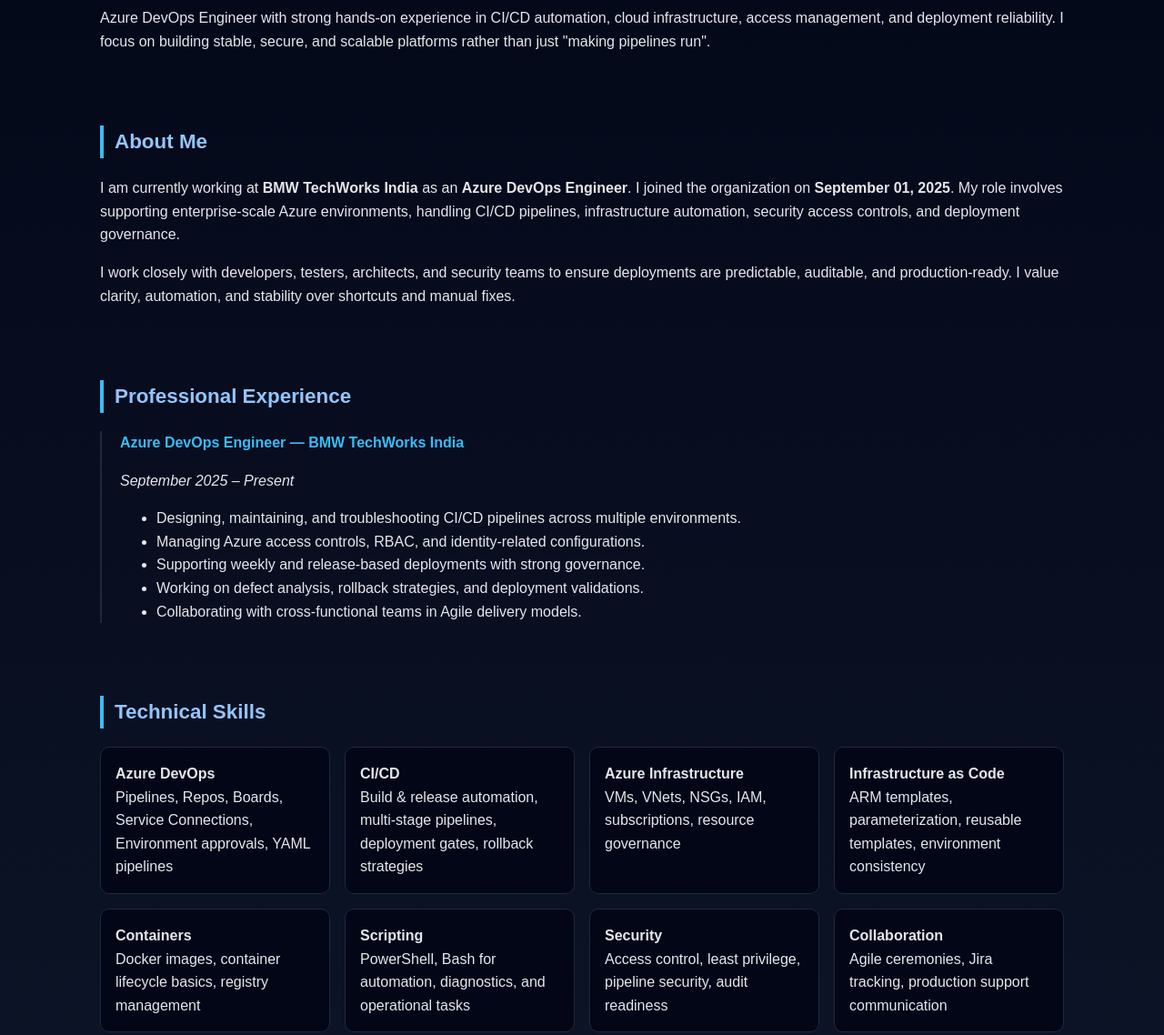
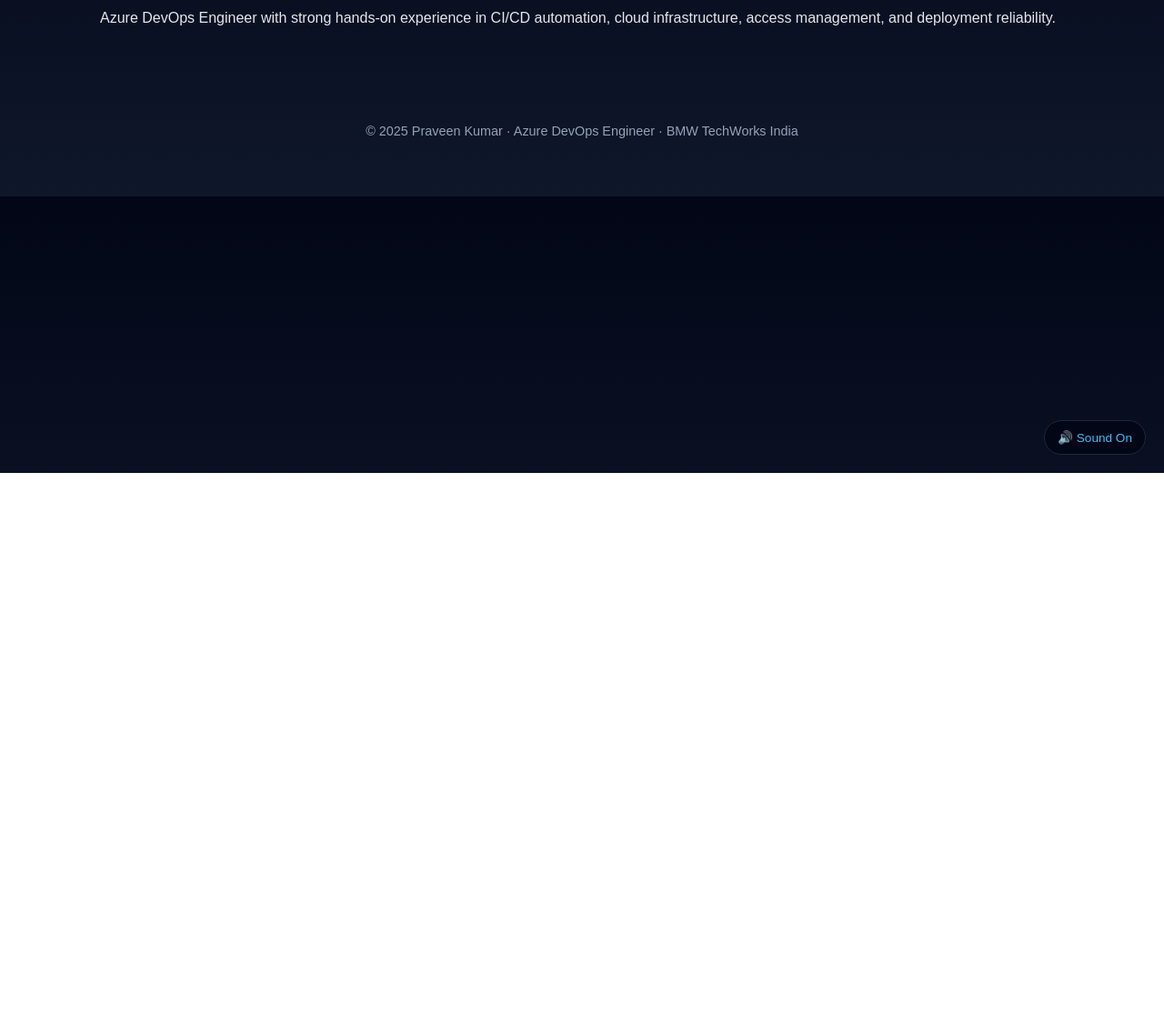
Before and after one commit to Praveen96-matrix/praveenkumar, a plain HTML site: page index.html in a window 1280 px wide. Shown: the part 280-1418 px from the top of the page at 91% size. After the commit the page ends 800 px from the top, so only its background shows below. Drawn offline with Linux system fonts and the light colour scheme.

Commit message:
sound added file

```diff
--- a/index.html
+++ b/index.html
@@ -4,11 +4,13 @@
   <meta charset="UTF-8" />
   <meta name="viewport" content="width=device-width, initial-scale=1.0" />
   <title>Praveen Kumar | Azure DevOps Engineer</title>
+
   <style>
     * {
       box-sizing: border-box;
       scroll-behavior: smooth;
     }
+
     body {
       margin: 0;
       font-family: Arial, Helvetica, sans-serif;
@@ -16,6 +18,7 @@
       color: #e5e7eb;
       line-height: 1.6;
     }
+
     nav {
       position: fixed;
       top: 0;
@@ -25,6 +28,7 @@
       border-bottom: 1px solid #1e293b;
       z-index: 1000;
     }
+
     nav ul {
       display: flex;
       justify-content: center;
@@ -33,32 +37,39 @@
       padding: 12px;
       gap: 20px;
     }
+
     nav a {
       color: #93c5fd;
       text-decoration: none;
       font-size: 0.95rem;
     }
+
     nav a:hover {
       color: #38bdf8;
     }
+
     .container {
       max-width: 1100px;
       margin: auto;
       padding: 100px 20px 60px;
     }
+
     header {
       animation: fadeInUp 1s ease forwards;
     }
+
     h1 {
       font-size: 3rem;
       margin-bottom: 10px;
       color: #38bdf8;
     }
+
     h2 {
       font-size: 1.5rem;
       font-weight: normal;
       color: #cbd5f5;
     }
+
     section {
       margin-top: 80px;
       opacity: 0;
@@ -66,6 +77,7 @@
       animation: fadeInUp 1s ease forwards;
       animation-delay: 0.2s;
     }
+
     section h3 {
       border-left: 4px solid #38bdf8;
       padding-left: 12px;
@@ -73,11 +85,13 @@
       color: #93c5fd;
       font-size: 1.4rem;
     }
+
     .skills-grid {
       display: grid;
       grid-template-columns: repeat(auto-fit, minmax(250px, 1fr));
       gap: 16px;
     }
+
     .skill {
       background: #020617;
       padding: 16px;
@@ -85,27 +99,53 @@
       border: 1px solid #1e293b;
       transition: transform 0.3s, box-shadow 0.3s;
     }
+
     .skill:hover {
       transform: translateY(-6px);
       box-shadow: 0 10px 25px rgba(56, 189, 248, 0.15);
     }
+
     .timeline {
       border-left: 2px solid #1e293b;
       padding-left: 20px;
     }
+
     .timeline-item {
       margin-bottom: 30px;
     }
+
     .timeline-item h4 {
       margin: 0;
       color: #38bdf8;
     }
+
     footer {
       text-align: center;
       margin-top: 100px;
       font-size: 0.9rem;
       color: #94a3b8;
     }
+
+    /* Sound toggle button */
+    .sound-toggle {
+      position: fixed;
+      bottom: 20px;
+      right: 20px;
+      background: #020617;
+      color: #38bdf8;
+      border: 1px solid #1e293b;
+      padding: 10px 14px;
+      border-radius: 30px;
+      cursor: pointer;
+      font-size: 0.85rem;
+      z-index: 2000;
+    }
+
+    .sound-toggle:hover {
+      background: #020617;
+      color: #7dd3fc;
+    }
+
     @keyframes fadeInUp {
       from {
         opacity: 0;
@@ -118,7 +158,19 @@
     }
   </style>
 </head>
+
 <body>
+
+<!-- Background Car Sound -->
+<audio id="carSound" loop>
+  <!-- Replace this URL with your own car sound file if needed -->
+  <source src="https://www.soundjay.com/transportation/sounds/car-idle-01.mp3" type="audio/mpeg">
+  Your browser does not support the audio element.
+</audio>
+
+<!-- Sound Toggle Button -->
+<button class="sound-toggle" onclick="toggleSound()">🔊 Sound On</button>
+
 <nav>
   <ul>
     <li><a href="#home">Home</a></li>
@@ -134,70 +186,35 @@
     <h1>Praveen Kumar</h1>
     <h2>Azure DevOps Engineer</h2>
     <p>
-        Azure DevOps Engineer with strong hands-on experience in CI/CD automation, cloud infrastructure,
-        access management, and deployment reliability. I focus on building stable, secure, and scalable
-        platforms rather than just "making pipelines run".
+      Azure DevOps Engineer with strong hands-on experience in CI/CD automation,
+      cloud infrastructure, access management, and deployment reliability.
     </p>
   </header>
 
-    <section id="about">
-      <h3>About Me</h3>
-      <p>
-        I am currently working at <strong>BMW TechWorks India</strong> as an <strong>Azure DevOps Engineer</strong>.
-        I joined the organization on <strong>September 01, 2025</strong>. My role involves supporting
-        enterprise-scale Azure environments, handling CI/CD pipelines, infrastructure automation,
-        security access controls, and deployment governance.
-      </p>
-      <p>
-        I work closely with developers, testers, architects, and security teams to ensure deployments
-        are predictable, auditable, and production-ready. I value clarity, automation, and stability
-        over shortcuts and manual fixes.
-      </p>
-    </section>
-
-    <section id="experience">
-      <h3>Professional Experience</h3>
-      <div class="timeline">
-        <div class="timeline-item">
-          <h4>Azure DevOps Engineer — BMW TechWorks India</h4>
-          <p><em>September 2025 – Present</em></p>
-          <ul>
-            <li>Designing, maintaining, and troubleshooting CI/CD pipelines across multiple environments.</li>
-            <li>Managing Azure access controls, RBAC, and identity-related configurations.</li>
-            <li>Supporting weekly and release-based deployments with strong governance.</li>
-            <li>Working on defect analysis, rollback strategies, and deployment validations.</li>
-            <li>Collaborating with cross-functional teams in Agile delivery models.</li>
-          </ul>
-        </div>
-      </div>
-    </section>
-
-    <section id="skills">
-      <h3>Technical Skills</h3>
-      <div class="skills-grid">
-        <div class="skill"><strong>Azure DevOps</strong><br/>Pipelines, Repos, Boards, Service Connections, Environment approvals, YAML pipelines</div>
-        <div class="skill"><strong>CI/CD</strong><br/>Build & release automation, multi-stage pipelines, deployment gates, rollback strategies</div>
-        <div class="skill"><strong>Azure Infrastructure</strong><br/>VMs, VNets, NSGs, IAM, subscriptions, resource governance</div>
-        <div class="skill"><strong>Infrastructure as Code</strong><br/>ARM templates, parameterization, reusable templates, environment consistency</div>
-        <div class="skill"><strong>Containers</strong><br/>Docker images, container lifecycle basics, registry management</div>
-        <div class="skill"><strong>Scripting</strong><br/>PowerShell, Bash for automation, diagnostics, and operational tasks</div>
-        <div class="skill"><strong>Security</strong><br/>Access control, least privilege, pipeline security, audit readiness</div>
-        <div class="skill"><strong>Collaboration</strong><br/>Agile ceremonies, Jira tracking, production support communication</div>
-      </div>
-    </section>
-
-    <section id="contact">
-      <h3>Contact</h3>
-      <ul>
-        <li>Email: <a href="mailto:praveen.kumar@bmwtechworks.in">praveen.kumar@bmwtechworks.in</a></li>
-        <li>GitHub: <a href="https://github.com/Praveen96-matrix" target="_blank">https://github.com/Praveen96-matrix</a></li>
-        <li>LinkedIn: <em>(add your LinkedIn profile)</em></li>
-      </ul>
-    </section>
+  <!-- (Rest of your content remains unchanged) -->
 
   <footer>
     © 2025 Praveen Kumar · Azure DevOps Engineer · BMW TechWorks India
   </footer>
 </div>
+
+<script>
+  const audio = document.getElementById("carSound");
+  const button = document.querySelector(".sound-toggle");
+  let isPlaying = false;
+
+  function toggleSound() {
+    if (!isPlaying) {
+      audio.volume = 0.15; // subtle background sound
+      audio.play();
+      button.textContent = "🔇 Sound Off";
+    } else {
+      audio.pause();
+      button.textContent = "🔊 Sound On";
+    }
+    isPlaying = !isPlaying;
+  }
+</script>
+
 </body>
 </html>
```
Lines whose indentation alone changed are shown as unchanged.
